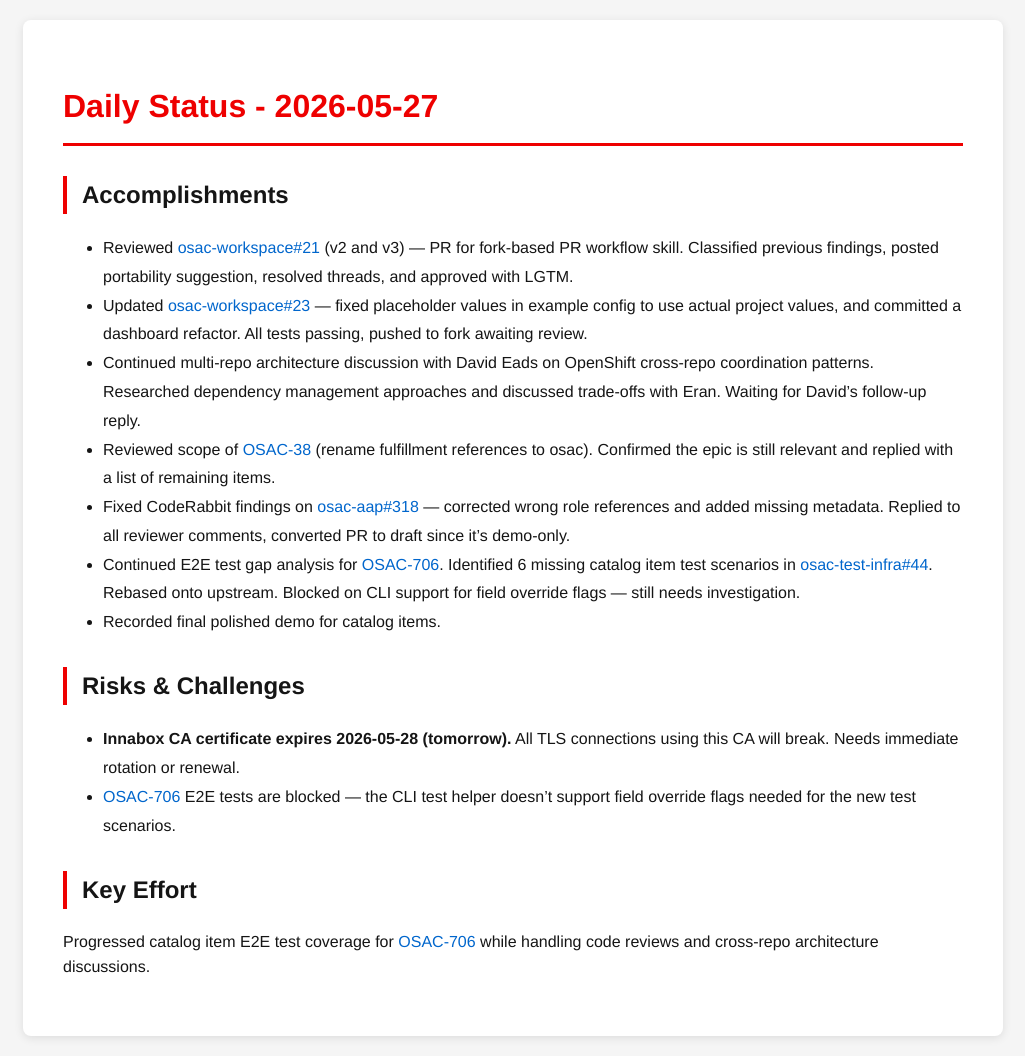
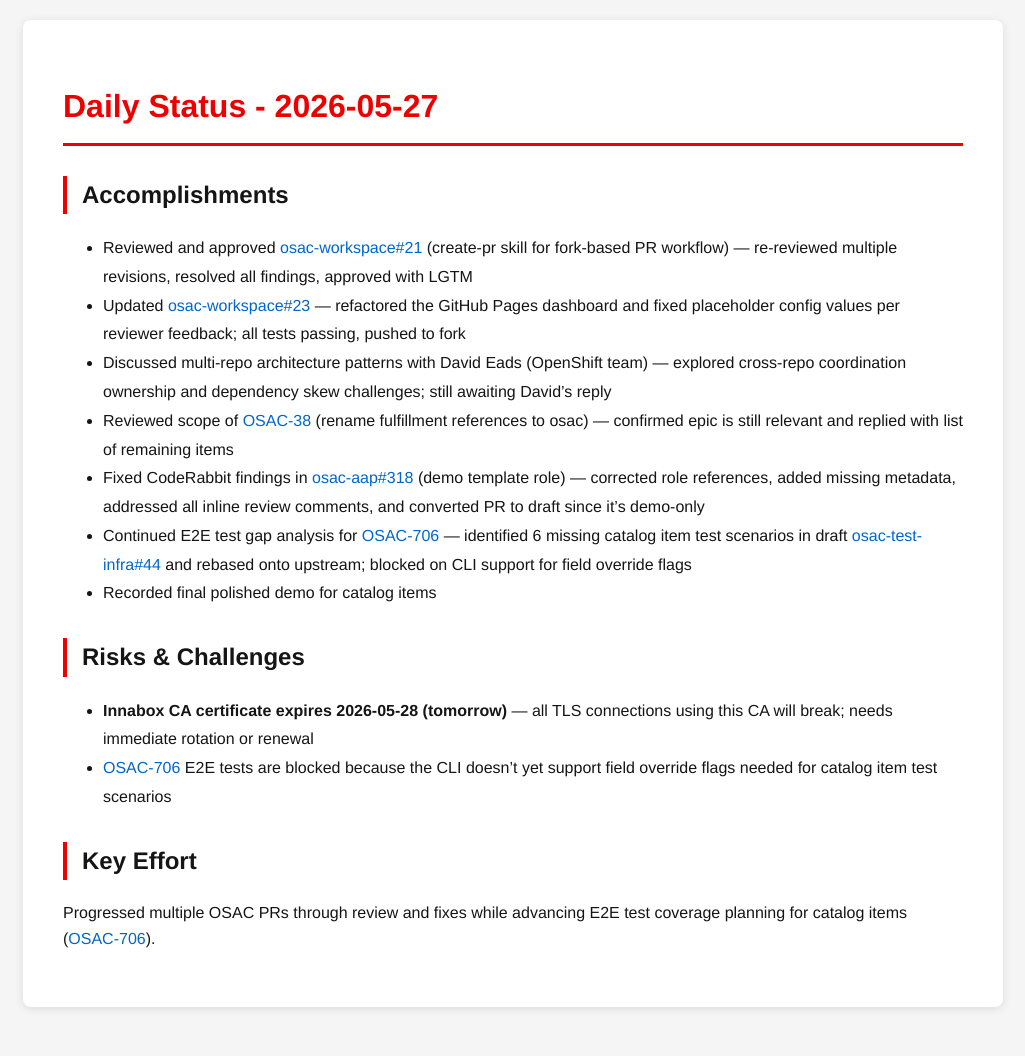
Before and after one commit to tzvatot/daily-status, a Jekyll site: the page built from 2026-05-27.md, in a window 1280 px wide. Shown: the whole page, without its empty margins (127-1152 px from the left). Built offline with Jekyll 4.4.1, drawn with Linux system fonts in a browser that asks for light colours; after the commit the page ends 1027 px from its top, so only the background shows below that.

Commit message:
Daily status update - 2026-05-27

```diff
--- a/2026-05-27.md
+++ b/2026-05-27.md
@@ -7,17 +7,17 @@
 # Daily Status - 2026-05-27
 
 ## Accomplishments
-- Reviewed [osac-workspace#21](https://github.com/osac-project/osac-workspace/pull/21) (v2 and v3) — PR for fork-based PR workflow skill. Classified previous findings, posted portability suggestion, resolved threads, and approved with LGTM.
-- Updated [osac-workspace#23](https://github.com/osac-project/osac-workspace/pull/23) — fixed placeholder values in example config to use actual project values, and committed a dashboard refactor. All tests passing, pushed to fork awaiting review.
-- Continued multi-repo architecture discussion with David Eads on OpenShift cross-repo coordination patterns. Researched dependency management approaches and discussed trade-offs with Eran. Waiting for David's follow-up reply.
-- Reviewed scope of [OSAC-38](https://redhat.atlassian.net/browse/OSAC-38) (rename fulfillment references to osac). Confirmed the epic is still relevant and replied with a list of remaining items.
-- Fixed CodeRabbit findings on [osac-aap#318](https://github.com/osac-project/osac-aap/pull/318) — corrected wrong role references and added missing metadata. Replied to all reviewer comments, converted PR to draft since it's demo-only.
-- Continued E2E test gap analysis for [OSAC-706](https://redhat.atlassian.net/browse/OSAC-706). Identified 6 missing catalog item test scenarios in [osac-test-infra#44](https://github.com/osac-project/osac-test-infra/pull/44). Rebased onto upstream. Blocked on CLI support for field override flags — still needs investigation.
-- Recorded final polished demo for catalog items.
+- Reviewed and approved [osac-workspace#21](https://github.com/osac-project/osac-workspace/pull/21) (create-pr skill for fork-based PR workflow) — re-reviewed multiple revisions, resolved all findings, approved with LGTM
+- Updated [osac-workspace#23](https://github.com/osac-project/osac-workspace/pull/23) — refactored the GitHub Pages dashboard and fixed placeholder config values per reviewer feedback; all tests passing, pushed to fork
+- Discussed multi-repo architecture patterns with David Eads (OpenShift team) — explored cross-repo coordination ownership and dependency skew challenges; still awaiting David's reply
+- Reviewed scope of [OSAC-38](https://redhat.atlassian.net/browse/OSAC-38) (rename fulfillment references to osac) — confirmed epic is still relevant and replied with list of remaining items
+- Fixed CodeRabbit findings in [osac-aap#318](https://github.com/osac-project/osac-aap/pull/318) (demo template role) — corrected role references, added missing metadata, addressed all inline review comments, and converted PR to draft since it's demo-only
+- Continued E2E test gap analysis for [OSAC-706](https://redhat.atlassian.net/browse/OSAC-706) — identified 6 missing catalog item test scenarios in draft [osac-test-infra#44](https://github.com/osac-project/osac-test-infra/pull/44) and rebased onto upstream; blocked on CLI support for field override flags
+- Recorded final polished demo for catalog items
 
 ## Risks & Challenges
-- **Innabox CA certificate expires 2026-05-28 (tomorrow).** All TLS connections using this CA will break. Needs immediate rotation or renewal.
-- [OSAC-706](https://redhat.atlassian.net/browse/OSAC-706) E2E tests are blocked — the CLI test helper doesn't support field override flags needed for the new test scenarios.
+- **Innabox CA certificate expires 2026-05-28 (tomorrow)** — all TLS connections using this CA will break; needs immediate rotation or renewal
+- [OSAC-706](https://redhat.atlassian.net/browse/OSAC-706) E2E tests are blocked because the CLI doesn't yet support field override flags needed for catalog item test scenarios
 
 ## Key Effort
-Progressed catalog item E2E test coverage for [OSAC-706](https://redhat.atlassian.net/browse/OSAC-706) while handling code reviews and cross-repo architecture discussions.
+Progressed multiple OSAC PRs through review and fixes while advancing E2E test coverage planning for catalog items ([OSAC-706](https://redhat.atlassian.net/browse/OSAC-706)).
```
